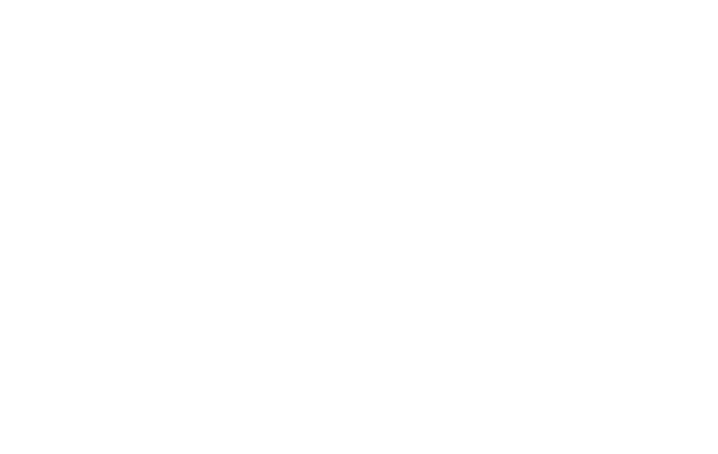
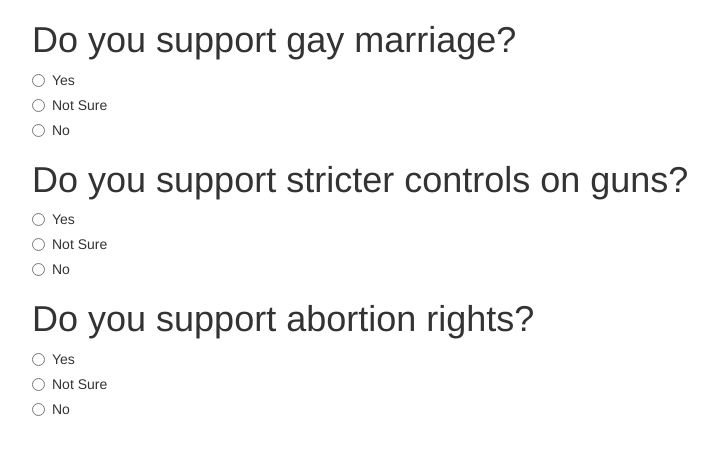
Before and after one commit to JohnKlaras/political-meter, a plain HTML site: page index.html in a window 1280 px wide. Shown: the whole page, without its empty margins (38-756 px from the left). Drawn offline with Linux system fonts and the light colour scheme.

Commit message:
Add radio button questions (no functionality yet)

```diff
--- a/index.html
+++ b/index.html
@@ -9,6 +9,46 @@
   </head>
   <body>
     <div class="container">
+      <div class="intro">
+
+        <div id="gay-rights">
+          <h1>Do you support gay marriage?</h1>
+          <div class="radio">
+            <label><input type="radio" name="radiogay" value="">Yes</label>
+          </div>
+          <div class="radio">
+            <label><input type="radio" name="radiogay" value="">Not Sure</label>
+          </div>
+          <div class="radio">
+            <label><input type="radio" name="radiogay" value="">No</label>
+          </div>
+        </div>
+        <div id="gun-control">
+          <h1>Do you support stricter controls on guns?</h1>
+          <div class="radio">
+            <label><input type="radio" name="radiogun" value="">Yes</label>
+          </div>
+          <div class="radio">
+            <label><input type="radio" name="radiogun" value="">Not Sure</label>
+          </div>
+          <div class="radio">
+            <label><input type="radio" name="radiogun" value="">No</label>
+          </div>
+        </div>
+        <div id="abortion">
+          <h1>Do you support abortion rights?</h1>
+          <div class="radio">
+            <label><input type="radio" name="radioabortion" value="">Yes</label>
+          </div>
+          <div class="radio">
+            <label><input type="radio" name="radioabortion" value="">Not Sure</label>
+          </div>
+          <div class="radio">
+            <label><input type="radio" name="radioabortion" value="">No</label>
+          </div>
+        </div>
+
+      </div>
 
       <div class="orientation" id="conservative">
         <h1>You're a conservative</h1>
```
